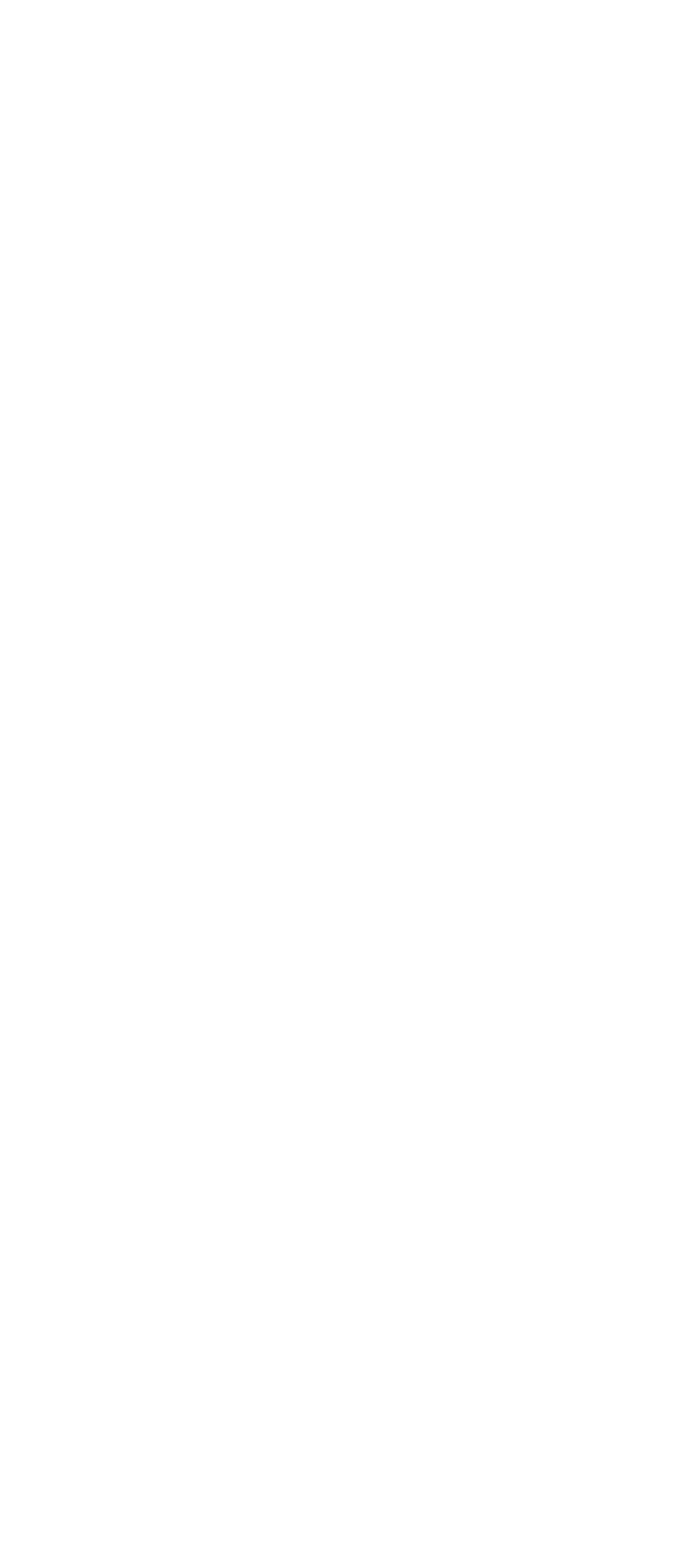
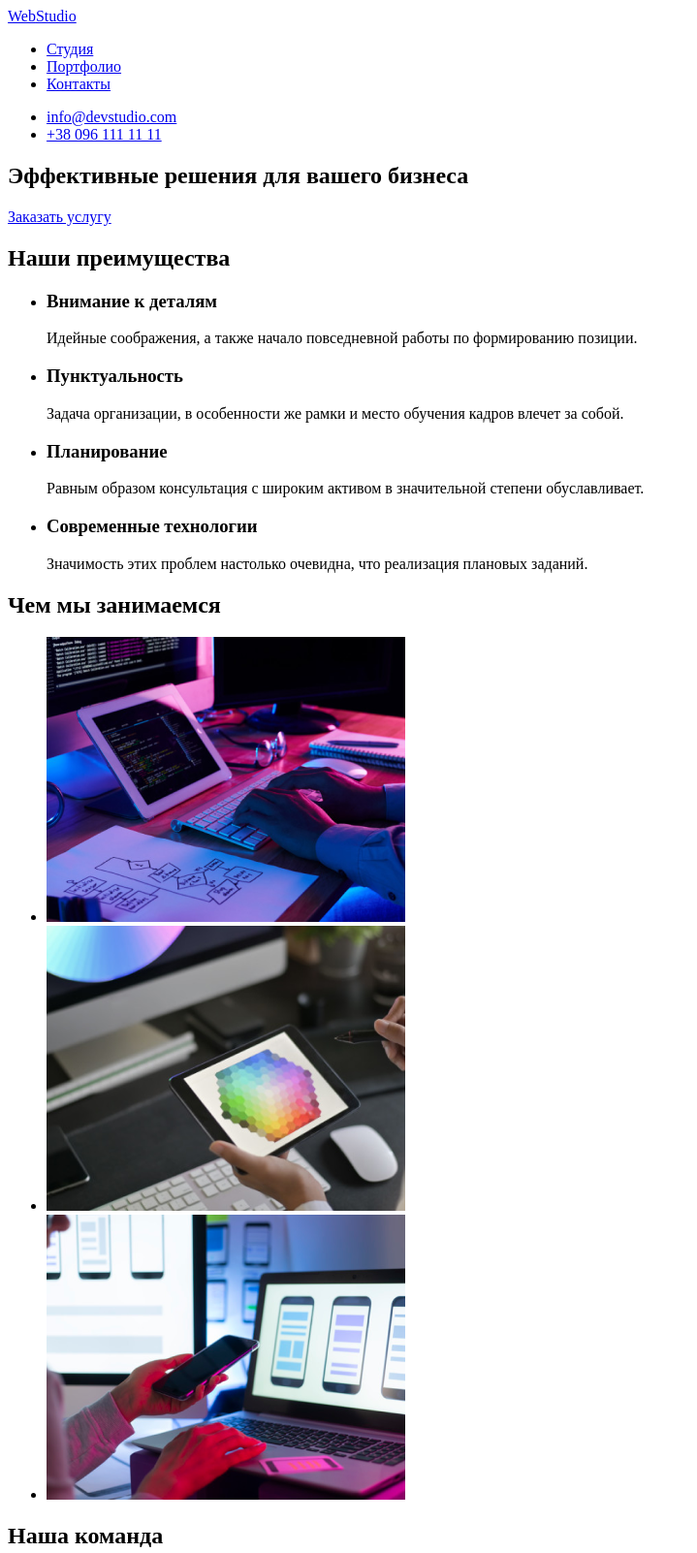
Before and after one commit to sambrosolya01/goit-markup-hm-01, a plain HTML site: page index.html in a window 1280 px wide. Shown: the top 1602 px of the page at 97% size, without its empty margins (0-719 px from the left). Before the commit the page ends 800 px from the top, so only its background shows below. Drawn offline with Linux system fonts and the light colour scheme.

Commit message:
Первое дз

```diff
--- a/index.html
+++ b/index.html
@@ -1,11 +1,133 @@
 <!DOCTYPE html>
-<html lang="en">
+<html lang="ru">
 <head>
     <meta charset="UTF-8">
     <meta name="viewport" content="width=device-width, initial-scale=1.0">
-    <title>Document</title>
+    <title>Web Studio</title>
 </head>
 <body>
 
+    <header>
+        <nav>
+            <a href="#"><span>Web</span>Studio</a>
+
+            <ul>
+                <li>
+                    <a href="#">Студия</a>
+                </li>
+                <li>
+                    <a href="#">Портфолио</a>
+                </li>
+                <li>
+                    <a href="#">Контакты</a>
+                </li>
+            </ul>
+
+            <ul>
+                <li>
+                    <a href="mailto:info@devstudio.com">info@devstudio.com</a>
+                </li>
+                <li>
+                    <a href="tel:+38 096 111 11 11">+38 096 111 11 11</a>
+                </li>
+            </ul>
+        </nav>
+    </header>
+
+    <main>
+        <!-- Герой -->
+        <div>
+            <section>
+                <h1>Эффективные решения для вашего бизнеса</h1>
+                <a href="#">Заказать услугу</a>
+            </section>
+        </div>
+
+        <!-- Наши преимущества -->
+        <section>
+            <h2>Наши преимущества</h2>
+            <ul>
+                <li>
+                    <h3>Внимание к деталям</h3>
+                    <p>Идейные соображения, а также начало повседневной работы по формированию позиции.</p>
+                </li>
+                <li>
+                    <h3>Пунктуальность</h3>
+                    <p>Задача организации, в особенности же рамки и место обучения кадров влечет за собой.</p>
+                </li>
+                <li>
+                    <h3>Планирование</h3>
+                    <p>Равным образом консультация с широким активом в значительной степени обуславливает.</p>
+                </li>
+                <li>
+                    <h3>Современные технологии</h3>
+                    <p>Значимость этих проблем настолько очевидна, что реализация плановых заданий.</p>
+                </li>
+            </ul>
+        </section>
+
+        <!-- Чем мы занимаемся -->
+        <section>
+            <h2>Чем мы занимаемся</h2>
+            <ul>
+                <li>
+                    <img src="./img/what-we-are-doing-1.png" width="370" height="294">
+                </li>
+                <li>
+                    <img src="./img/what-we-are-doing-2.png" width="370" height="294">
+                </li>
+                <li>
+                    <img src="./img/what-we-are-doing-3.png" width="370" height="294">
+                </li>
+            </ul>
+        </section>
+
+        <!-- Наша команда -->
+        <section>
+            <h2>Наша команда</h2>
+            <ul>
+                <li>
+                    <figure>
+                        <img src="./img/employee1.jpg" width="270" height="260">
+                        <figcaption>Игорь Демьяненко</figcaption>
+                        <figcaption lang="en">Product Designer</figcaption>
+                    </figure>
+                </li>
+                <li>
+                    <figure>
+                        <img src="./img/employee2.jpg" width="270" height="260">
+                        <figcaption>Ольга Репина</figcaption>
+                        <figcaption lang="en">Frontend Developer</figcaption>
+                    </figure>
+                </li>
+                <li>
+                    <figure>
+                        <img src="./img/employee3.jpg" width="270" height="260">
+                        <figcaption>Николай Тарасов</figcaption>
+                        <figcaption lang="en">Marketing</figcaption>
+                    </figure>
+                </li>
+                <li>
+                    <figure>
+                        <img src="./img/employee4.jpg" width="270" height="260">
+                        <figcaption>Михаил Ермаков</figcaption>
+                        <figcaption lang="en">UI Designer</figcaption>
+                    </figure>
+                </li>
+            </ul>
+        </section>
+
+    </main>
+    <footer>
+        <a href="#"><span>Web</span>Studio</a>
+        <p>г. Киев, пр-т Леси Украинки, 26</p>
+        <p>
+            <a href="mailto:info@example.com">info@example.com</a>
+        </p>
+        <p>
+            <a href="tel:+38 099 111 11 11">+38 099 111 11 11</a>
+        </p>
+    </footer>
+
 </body>
 </html>
```
Also changed, not shown: img/employee1.jpg (added), img/employee2.jpg (added), img/employee3.jpg (added), img/employee4.jpg (added), img/what-we-are-doing-1.png (added), img/what-we-are-doing-2.png (added), img/what-we-are-doing-3.png (added), 1 other file.
